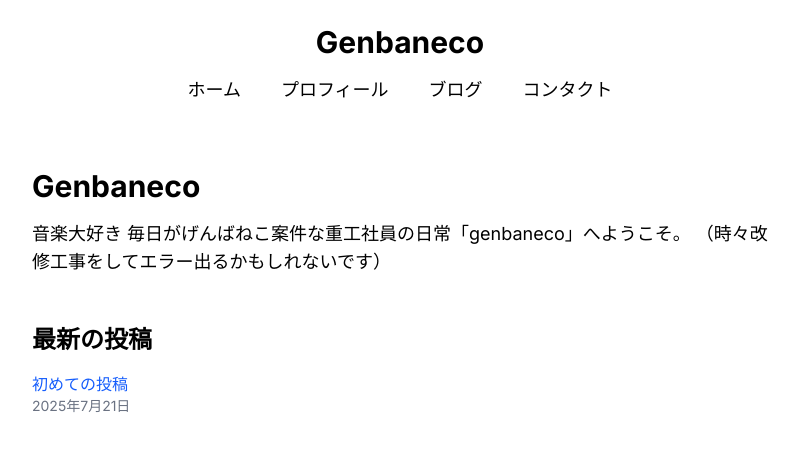
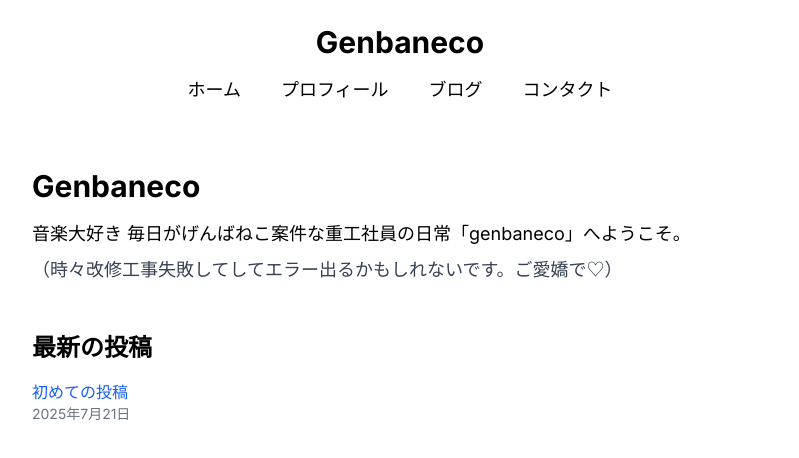
Before and after one commit to Ayane1998/genbaneco3, a Next.js app: page / in a window 1280 px wide. Shown: the top 458 px of the page, without its empty margins (240-1039 px from the left). Built offline with nearby package versions, Linux system fonts and the light colour scheme.

Commit message:
トップページの文章とブログの日時を変更

```diff
--- a/src/app/page.tsx
+++ b/src/app/page.tsx
@@ -6,10 +6,12 @@ export default function Home() {
       <section className="mb-12">
         <h1 className="text-3xl font-bold mb-4">Genbaneco</h1>
         <p className="text-lg">
-          音楽大好き 毎日がげんばねこ案件な重工社員の日常「genbaneco」へようこそ。
+  音楽大好き 毎日がげんばねこ案件な重工社員の日常「genbaneco」へようこそ。
+</p>
+<p className="text-lg mt-2 text-gray-700">
+  （時々改修工事失敗してしてエラー出るかもしれないです。ご愛嬌で♡）
+</p>
 
-          （時々改修工事をしてエラー出るかもしれないです）
-        </p>
       </section>
 
       <section>
```
